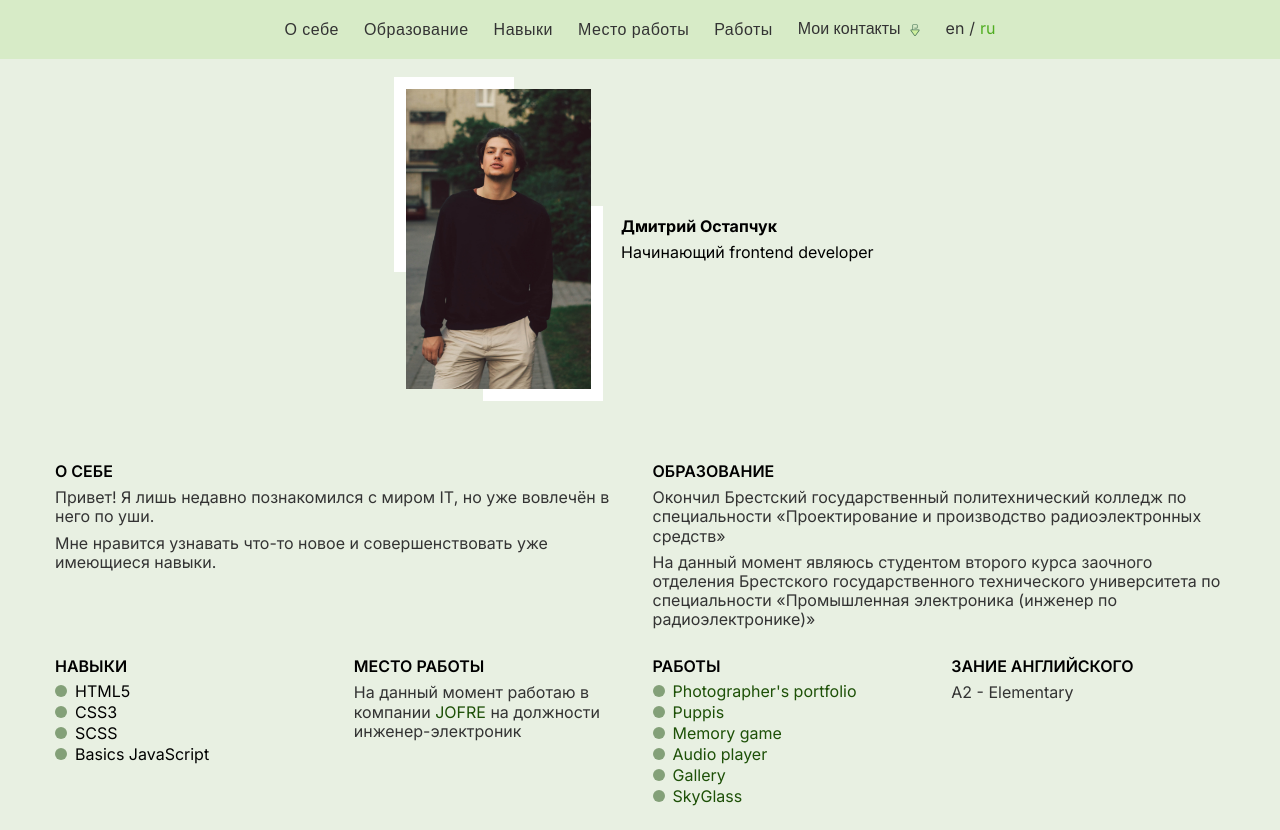
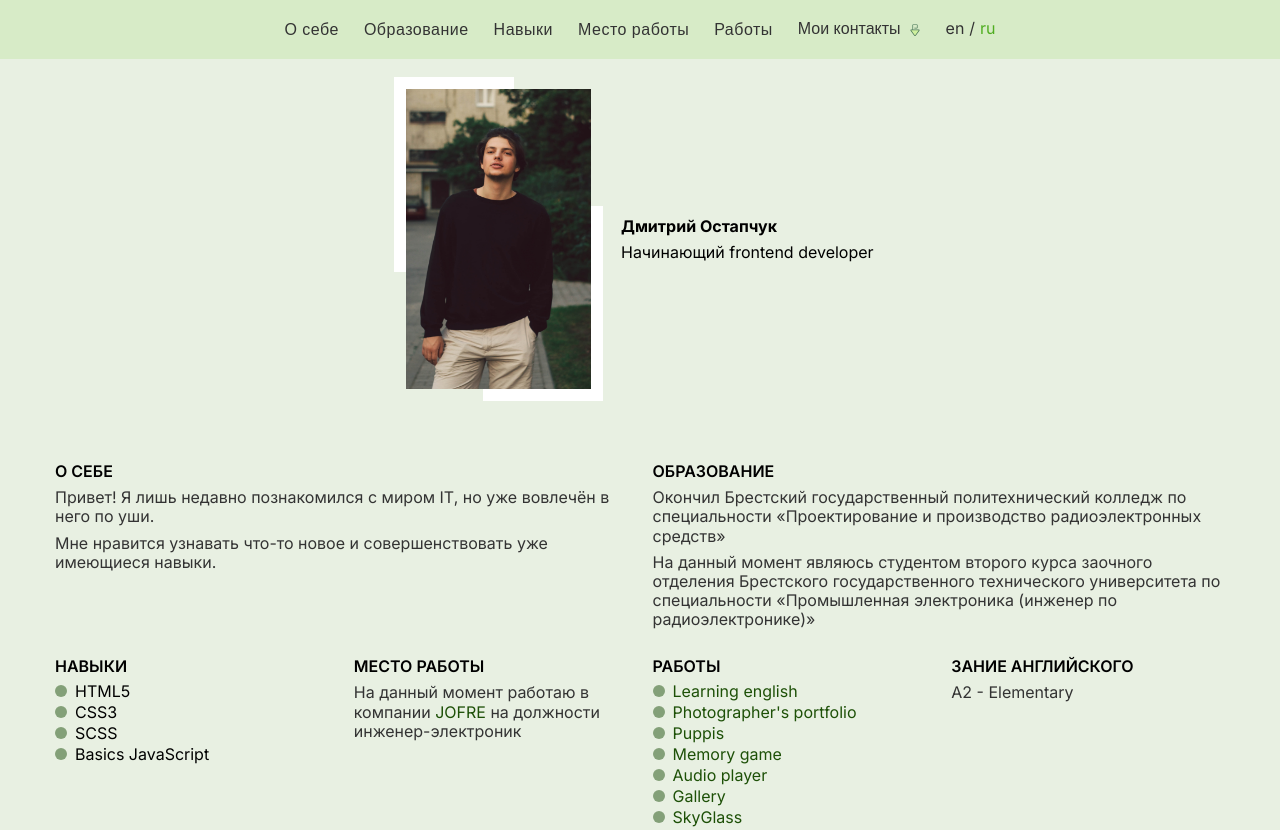
Before and after one commit to OstapchelaEst/rsschool-cv, a plain HTML site: page index.html in a window 1280 px wide. Shown: the top 830 px of the page. Drawn offline with Linux system fonts and the light colour scheme.

Commit message:
Update index.html

```diff
--- a/index.html
+++ b/index.html
@@ -124,6 +124,10 @@
                      <h2 data-lang="projects">projects</h2>
                      <ul>
                         <li><span><a
+                                 href="https://rslang-git-gh-pages-ostapchelaest.vercel.app/"
+                                 target="_blank">Learning english</a></span>
+                        </li>
+                        <li><span><a
                                  href="https://rolling-scopes-school.github.io/ostapchelaest-JSFEPRESCHOOL/portfolio/"
                                  target="_blank">Photographer's portfolio</a></span>
                         </li>
```
